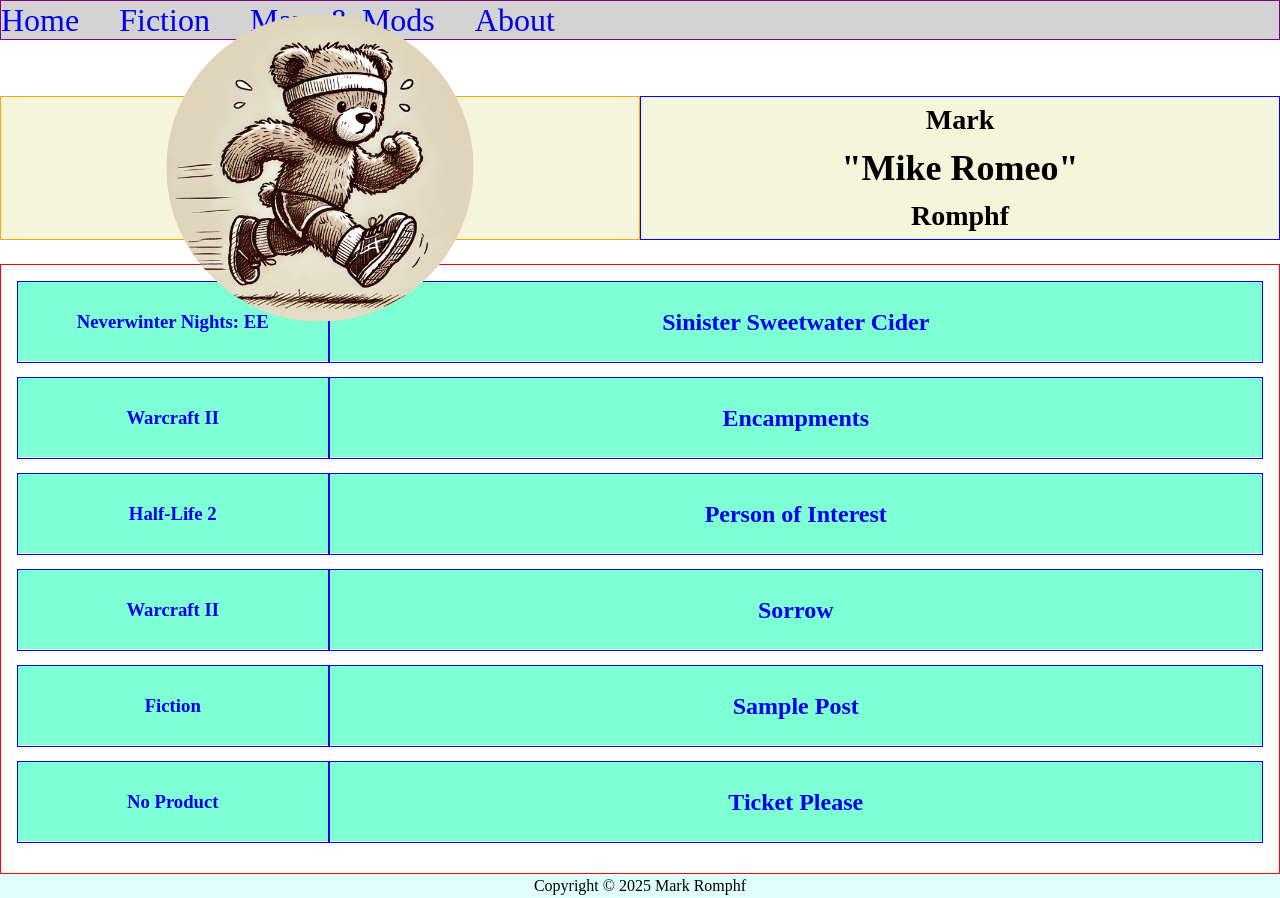
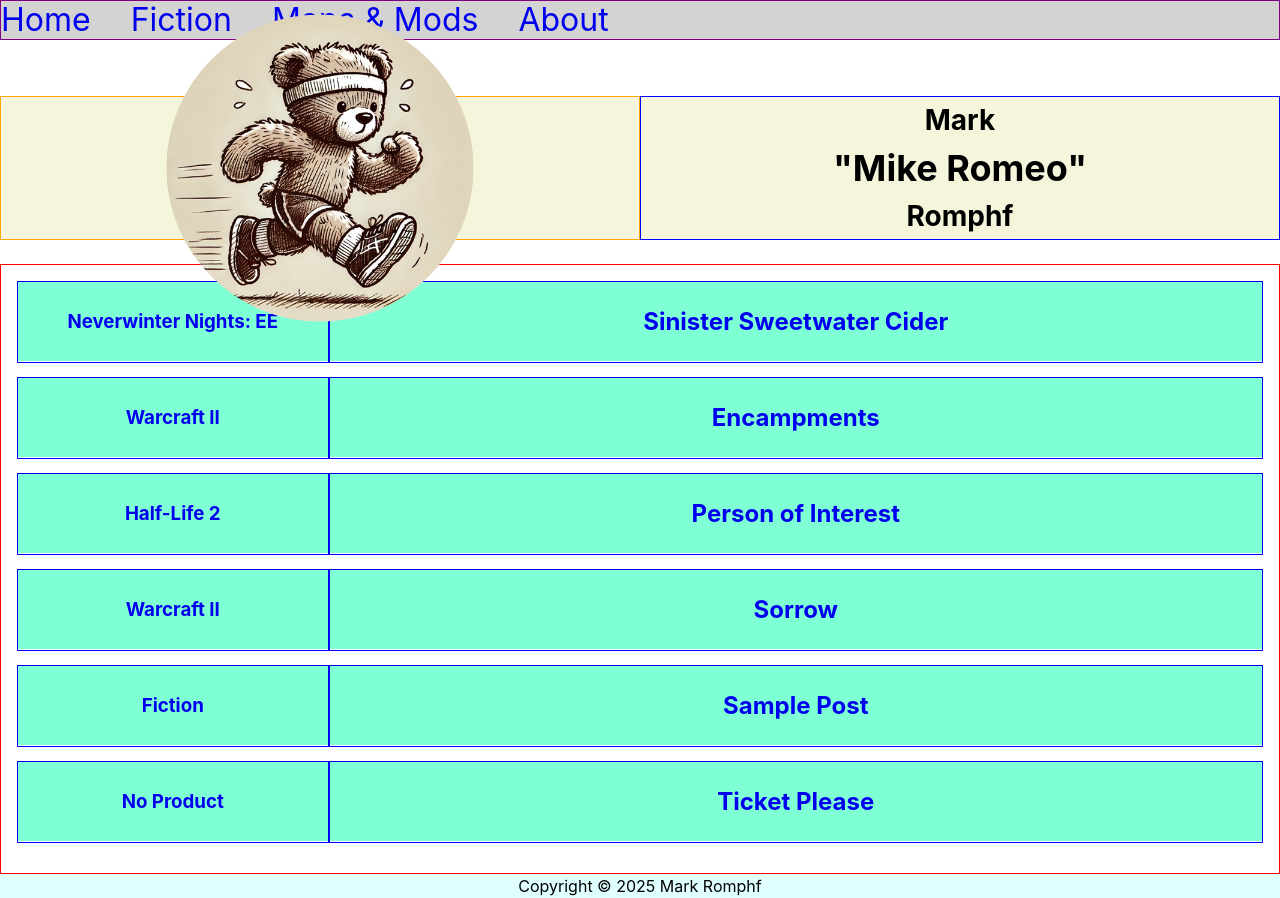
Before and after one commit to mromphf/website, a Vue app: page / in a window 1280 px wide. Built offline with nearby package versions, Linux system fonts and the light colour scheme.

Commit message:
Add base font stack.

```diff
--- a/src/assets/main.css
+++ b/src/assets/main.css
@@ -2,6 +2,7 @@
     --h1-size: 1.5rem;
     --h2-size: 1.25rem;
     --line-height: 1.5;
+    font-family: -apple-system,BlinkMacSystemFont, "Segoe UI", Roboto, "Helvetica Neue", Arial, sans-serif;
 }
 
 * {
```
